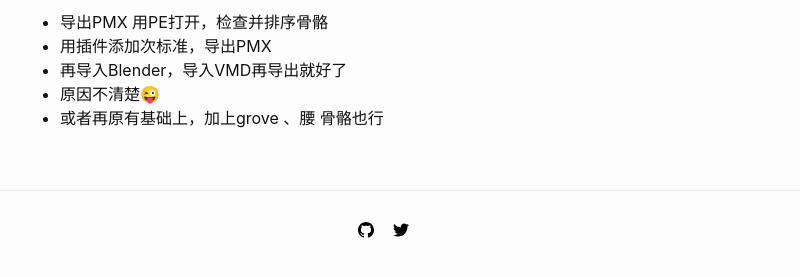
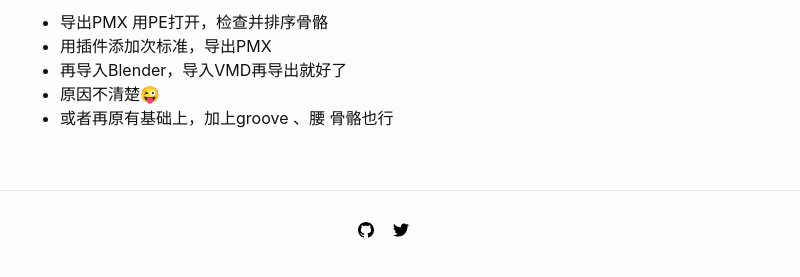
Before and after one commit to zane133/zane133.github.io, a Jekyll site: the page built from _posts/2020-02-21-mmd-bone.md, in a window 1280 px wide and 900 px high, scrolled down 1771 px. Shown: the part 603-880 px from the top of the window, without its empty margins (240-1040 px from the left). Built offline with Jekyll 4.4.1, drawn with Linux system fonts in a browser that asks for light colours; nearby versions of some CDN libraries.

Commit message:
Update 2020-02-21-mmd-bone.md

```diff
--- a/_posts/2020-02-21-mmd-bone.md
+++ b/_posts/2020-02-21-mmd-bone.md
@@ -104,4 +104,4 @@ for item in obj_list:
 - 用插件添加次标准，导出PMX
 - 再导入Blender，导入VMD再导出就好了
 - 原因不清楚😜
-- 或者再原有基础上，加上grove 、腰 骨骼也行
+- 或者再原有基础上，加上groove 、腰 骨骼也行
```
